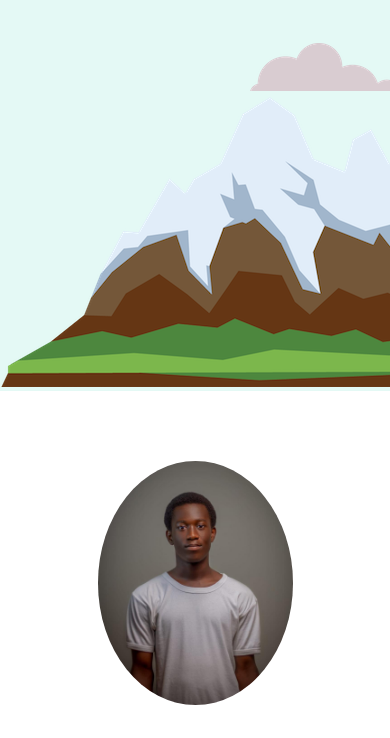
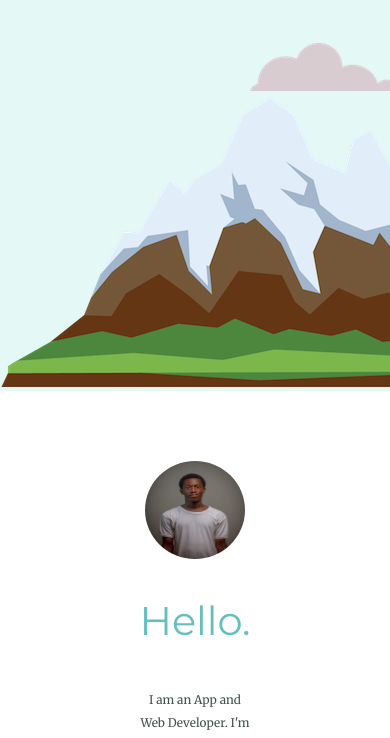
Before and after one commit to Deadhack50/cv, a plain HTML site: page index.html in a window 390 px wide. Shown: the part 315-1053 px from the top of the page. Drawn offline with Linux system fonts and the light colour scheme.

Commit message:
Update styles.css

```diff
--- a/css/styles.css
+++ b/css/styles.css
@@ -73,8 +73,8 @@ a:hover {
 }
 
 .my-image {
-  width: 5%;
-  height: 4%;
+  width: 150px;
+  height: 145px;
   border-radius: 100%;
 }
 
@@ -153,8 +153,8 @@ a:hover {
   }
 
   .my-image {
-    width: 50%;
-    height: 40%;
+    width: 100px;
+    height: 98px;
     border-radius: 100%;
   }
 
```
